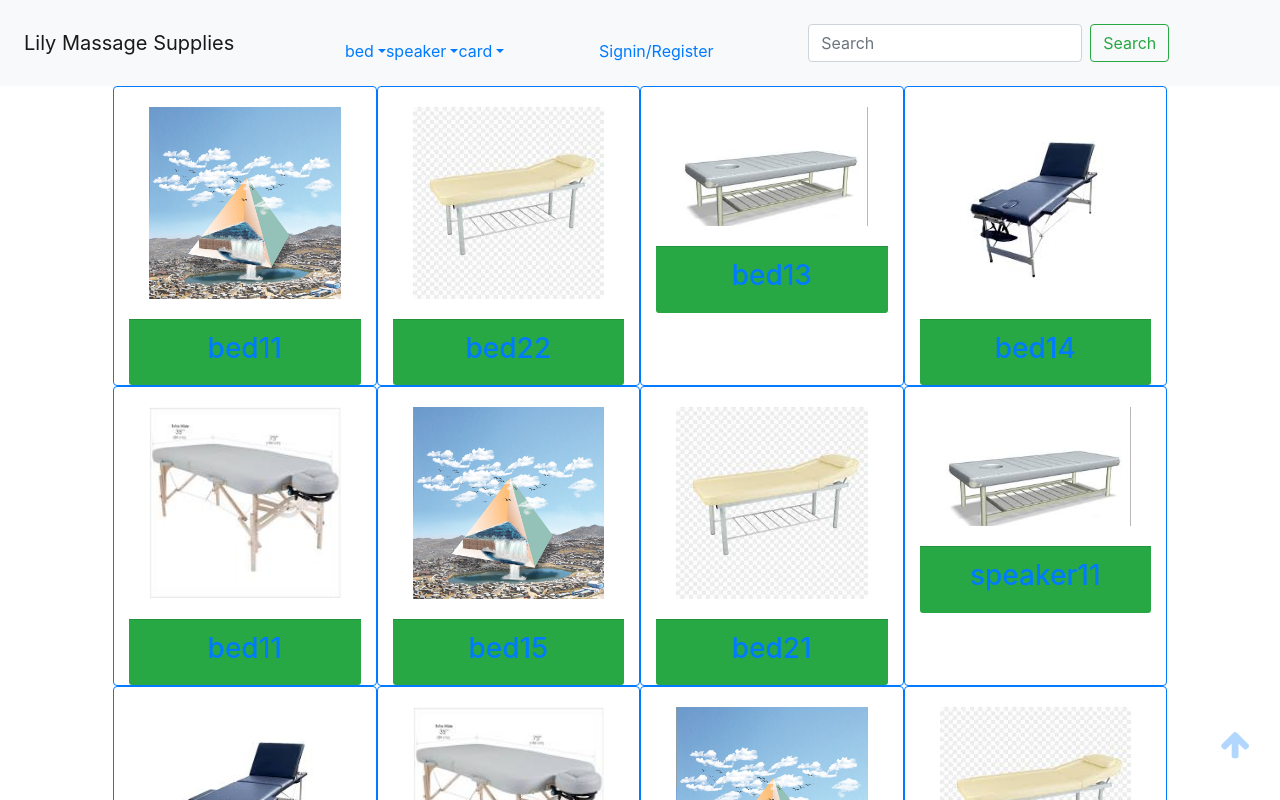
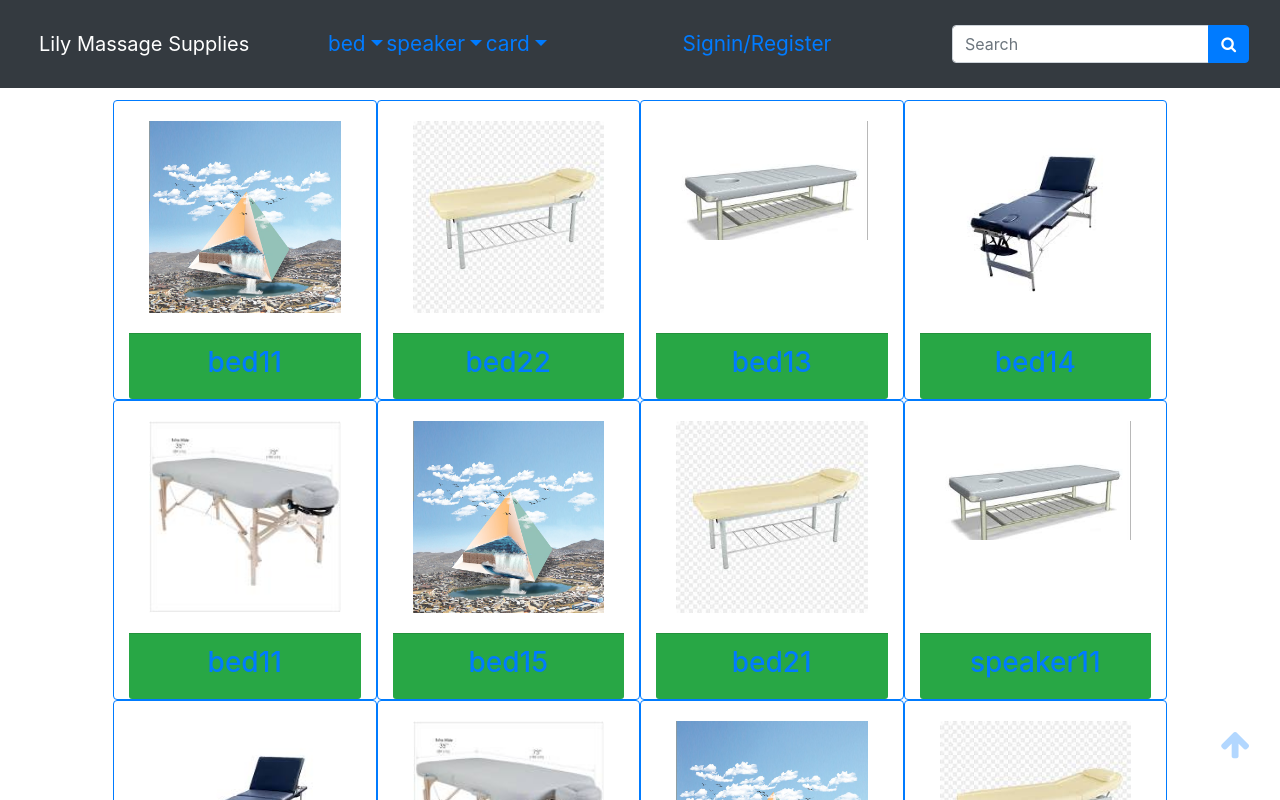
Before and after one commit to huazhou2/ecomm, a React (Create React App) app in the folder client/: page / in a window 1280 px wide. Shown: the top 800 px of the page. Built offline with nearby package versions, Linux system fonts and the light colour scheme.

Commit message:
finished css

```diff
--- a/client/src/components/header.jsx
+++ b/client/src/components/header.jsx
@@ -6,7 +6,6 @@ import 'bootstrap';
 import {withRouter, Link} from 'react-router-dom';
 import {logoutUser} from '../reducers/actions';
 import data from '../data/massagedata.json';
-
 
 class Header extends Component {
   constructor(props) {
@@ -17,10 +16,10 @@ class Header extends Component {
   goBack() {
     this.props.history.goBack();
   }
-	onLogout=(e)=> {
+  onLogout = e => {
     e.preventDefault();
     this.props.logoutUser(this.props.history);
-  }
+  };
 
   getGroup1() {
     const groups = [];
@@ -44,8 +43,8 @@ class Header extends Component {
   topright_menu() {
     const {isAuthenticated, user} = this.props.auth;
     return (
-      <ul className="navbar-nav ml-auto mt-2 mt-lg-3 ">
-        <li className="nav-item dropdown" key='navall'>
+      <ul className="navbar-nav">
+        <li className="nav-item dropdown" key="navall">
           {isAuthenticated ? (
             <a
               href="/"
@@ -69,12 +68,11 @@ class Header extends Component {
 
           {isAuthenticated ? (
             <ul className="dropdown-menu">
-              <li key='navall1'>
+              <li key="navall1">
                 <Link to="/accounts/:id">Your account</Link>
               </li>
-	      <li key='navall2' >
-		      <Link to='/logout'>
-			      Log out</Link>
+              <li key="navall2">
+                <Link to="/logout">Log out</Link>
               </li>
             </ul>
           ) : (
@@ -86,15 +84,18 @@ class Header extends Component {
   }
   render() {
     return (
-      <div>
-        <nav className="navbar navbar-expand-lg navbar-light bg-light">
+      <div style={{fontSize: '1.3em'}}>
+        <nav className="navbar navbar-expand-sm navbar-light bg-dark fixed-top">
+          <div className="col-lg-3 col-md-6 my-sm-3 d-flex flex-row justify-content-between">
             {this.props.location.pathname !== '/' && (
-            <span onClick={this.goBack}>
+              <span className='d-block d-md-none' onClick={this.goBack}>
                 {' '}
                 <i className="fa fa-arrow-left fa-2x " />
               </span>
             )}
-          <a className="navbar-brand ml-2" href="/">
+            <a
+              className="navbar-brand ml-sm-2 text-white d-inline-block"
+              href="/">
               Lily Massage Supplies{' '}
             </a>
 
@@ -105,11 +106,10 @@ class Header extends Component {
               data-target="#storemenu">
               <span className="navbar-toggler-icon" />
             </button>
+          </div>
 
-          <div
-            className="collapse navbar-collapse hide d-sm-block"
-            id="storemenu">
-            <ul className="navbar-nav ml-auto mt-2 mt-lg-3">
+          <div className="collapse navbar-collapse  d-md-block" id="storemenu">
+            <ul className="navbar-nav col-lg-3 col-md-6 d-flex justify-content-between align-items-stretch">
               {this.getGroup1().map((item, i) => (
                 <li className="nav-item dropdown" key={i}>
                   <a
@@ -123,30 +123,35 @@ class Header extends Component {
                   </a>
                   <ul className="dropdown-menu">
                     {this.getGroup2(item).map((item2, j) => (
-                      <li key={j}>
-                        <Link to={`/groups/${item2}`}> {item2}</Link>
+                      <li key={j}
+                          clasName="navbar-toggler"
+                          data-target="#storemenu"
+			  data-toggle={`${window.innerWidth< 500 ? "collapse":""}`} key={j}>
+                        <Link
+                          to={`/groups/${item2}`}>
+                          {' '}
+                          {item2}
+                        </Link>
                       </li>
                     ))}
                   </ul>
                 </li>
               ))}
             </ul>
-
-            {this.topright_menu()}
-
-            <form className="form-inline mx-auto my-2 my-lg-3">
+            <div className="mx-sm-auto">{this.topright_menu()}</div>
+            <div className="input-group col-lg-4 pl-0">
               <input
-                className="form-control mr-sm-2"
+                className="form-control"
                 type="search"
                 placeholder="Search"
                 aria-label="Search"
               />
-              <button
-                className="btn btn-outline-success my-2 my-sm-0"
-                type="submit">
-                Search
+              <div class="input-group-append">
+                <button class="btn btn-primary" type="button">
+                  <i class="fa fa-search" />
                 </button>
-            </form>
+              </div>
+            </div>
           </div>
         </nav>
       </div>
--- a/client/src/components/login.jsx
+++ b/client/src/components/login.jsx
@@ -61,8 +61,9 @@ class Login extends Component {
     render() {
         const {errors} = this.state;
         return(
-        <div className="container" style={{ marginTop: '50px', width: '700px'}}>
-            <h2 style={{marginBottom: '40px'}}>Login</h2>
+        <div className="container d-flex flex-column justify-content-center border border-information mx-auto" style={{ marginTop: '120px', maxWidth: '800px'}}>
+
+            <h2  className='ml-0' style={{marginBottom: '40px'}}>Login</h2>
             <form onSubmit={ this.handleSubmit }>
                 <div className="form-group">
                     <input
--- a/client/src/components/main.jsx
+++ b/client/src/components/main.jsx
@@ -26,11 +26,11 @@ class Main extends Component {
           <div className="row" key={i}>
             {item.map((item2,j) => (
               <div className="col-sm-3 card border-primary text-center" key={j}>
-		  <a href={`/products/${item2.name}`}>    <div className='card-body'>
+		  <a className='d-flex flex-column flex-fill' href={`/products/${item2.name}`}>    <div className='card-body'>
                 <img id='thum_img' src={item2.link}  alt="noimg" />
 	</div>
 
-	<div className='card-footer bg-success'>
+	<div className='mt-auto card-footer bg-success'>
 		<h3>{item2.name}</h3>
 	</div>
 	</a>
--- a/client/src/components/register.jsx
+++ b/client/src/components/register.jsx
@@ -56,7 +56,8 @@ class Register extends Component {
     render() {
         const { errors } = this.state;
         return(
-        <div className="container" style={{ marginTop: '50px', width: '700px'}}>
+		//<div className="container col-md-6 col-lg-4" style={{ marginTop: '120px', maxWidth: '700px'}}>
+        <div className="container d-flex flex-column justify-content-center border border-information mx-auto" style={{ marginTop: '120px', maxWidth: '800px'}}>
             <h2 style={{marginBottom: '40px'}}>Registration</h2>
             <form onSubmit={ this.handleSubmit }>
                 <div className="form-group">
--- a/client/src/index.css
+++ b/client/src/index.css
@@ -1,54 +1,23 @@
-/*body {
-  margin: 0;
-  padding: 0;
-}*/
-
-/*li {
-  display: flex;
-  min-width: 180px;
-  height: 50px;
-  line-height: 50px;
-  background-color: lightblue;
-  position: relative;
-  text-align: center;
-}*/
-.center_head {
-  display: flex;
-  justify-content: center;
+body {
+  padding-top: 100px;
 }
-.forminput label {
-  display: inline-block;
-  width: 140px;
-  text-align: right;
-  padding-right: 30px;
+@media screen and (max-width: 768px) {
+  body {
+    padding-top: 70px;
   }
-.sign_in {
-  display: block;
-  padding: 300px, 0, 0, 0;
-  line-height: 50px;
-  background-color: lightblue;
-  text-align: center;
 }
 .center_body {
   width: 80%;
   margin: auto;
 }
 
-/*li span {
-  background-color: lightgreen;
-  display: block;
-  text-decoration: none;
-  font-style: bold;
-  font-size: 1.3em;
-  width: 150px;
-  color: black;
-  padding: 5px 40px 1px 40px;
-  text-align: center;
+/*.dropdown-content {
+  display: none;
+  width: 100%;
+  position: absolute;
+  box-shadow: 0px 8px 16px 0px rgba(0, 0, 0, 0.8);
+  z-index: 1;
 }*/
-li span:hover {
-  background-color: lightblue;
-}
-
 .dropdown-content {
   display: none;
   width: 100%;
@@ -87,39 +56,23 @@ li span:hover {
   background-color: lightgreen;
 }
 
-.login-form {
-  display: flex;
-  flex-direction: column;
-  justify-content: center;
-  align-items: flex-start;
-  margin-top: 5vh;
+.dropdown {
+  float: left;
+  display: inline-block;
+  cursor: pointer;
 }
-.login-form  div .login-form label .login-form input .login-form span .login-form h1{
+
+.dropdown:hover .dropdown-content {
   display: block;
-  flex-direction: row;
-  justify-content: flex-start;
-  flex-basis:200px;
-  flex: 1 0 0;
 }
-.login-register {
-  display: flex;
-  flex-direction: row;
-  justify-content: flex-start;
-  align-items: center;
-}
-.login-register :nth-child(2) {
-  margin-left: 10px;
-}
-.register-register {
-  display: flex;
-  flex-direction: row;
-  justify-content: center;
-  align-items: center;
+
+.dropdown:hover .dropbtn {
+  background-color: lightgreen;
 }
 
 #thum_img {
   width: 100%;
-	        height:auto;
+  height: auto;
   object-fit: cover;
 }
 #full_img {
@@ -144,26 +97,27 @@ li span:hover {
 }*/
 #caras .carousel-indicators {
   margin: 10px 0 0;
-    position: static;
-    background:blue;
-height:80px;
+  height: 5em;
   width: 100%;
   display: flex;
+  position: static;
+  justify-content: left;
 }
 
 #caras .carousel-indicators li {
   background-color: transparent;
   border-radius: 0;
+  margin: 0;
   display: inline-block;
-    height: auto;
-    margin: 0!important;
+  height: 50%;
   width: auto;
 }
 #caras .carousel-indicators li img {
   display: block;
-    opacity: 0.5;
-    height: 100%;
-    margin: 0 20px;
+  width: 40%;
+  height: auto;
+  margin: 0 auto;
+  justify-content: center;
 }
 .scroll {
   opacity: 0.3;
```
Also changed, not shown: client/src/components/product.jsx (+20 -11 lines), 2 other files (tests, documents, lock files or other folders). Lines whose indentation alone changed are shown as unchanged.
